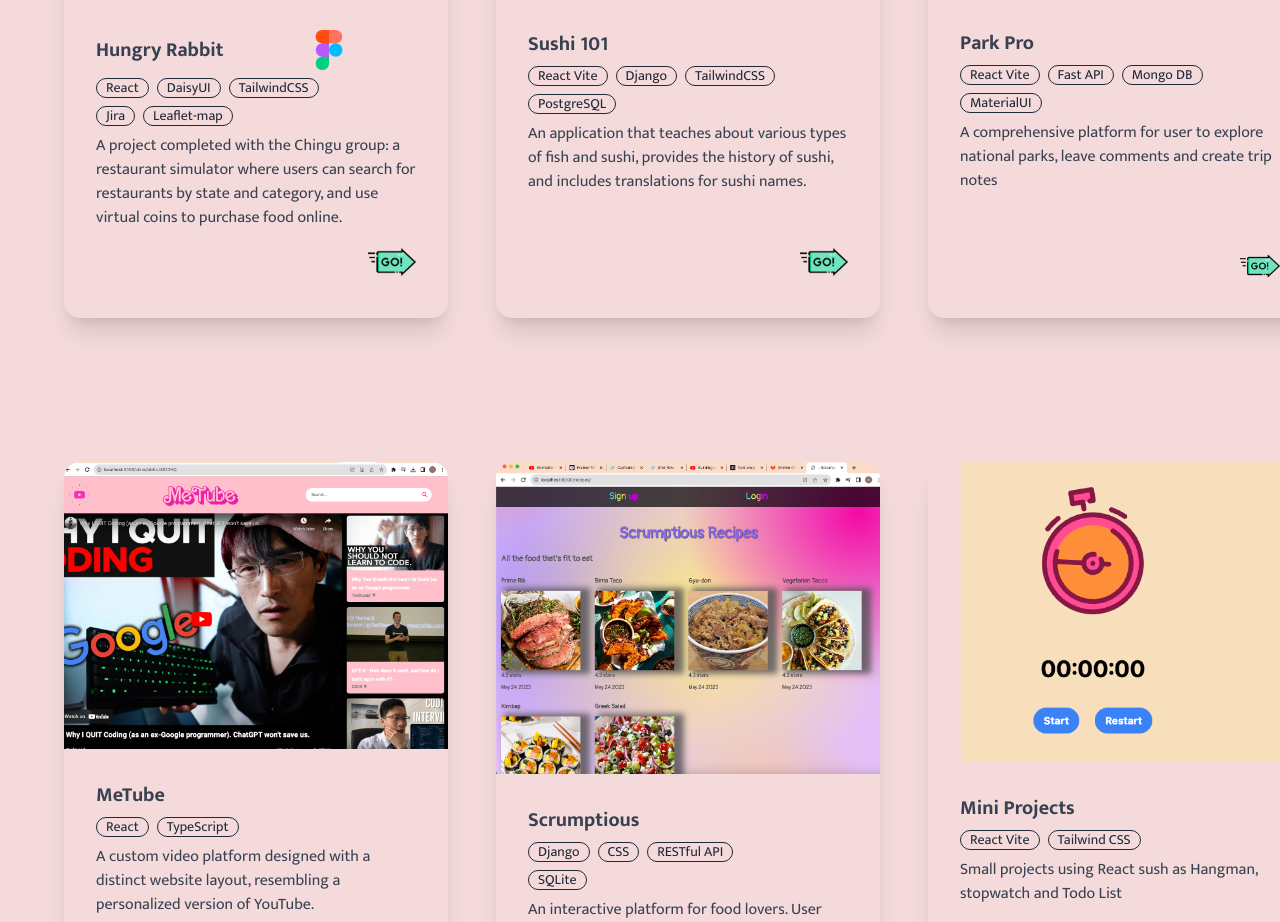
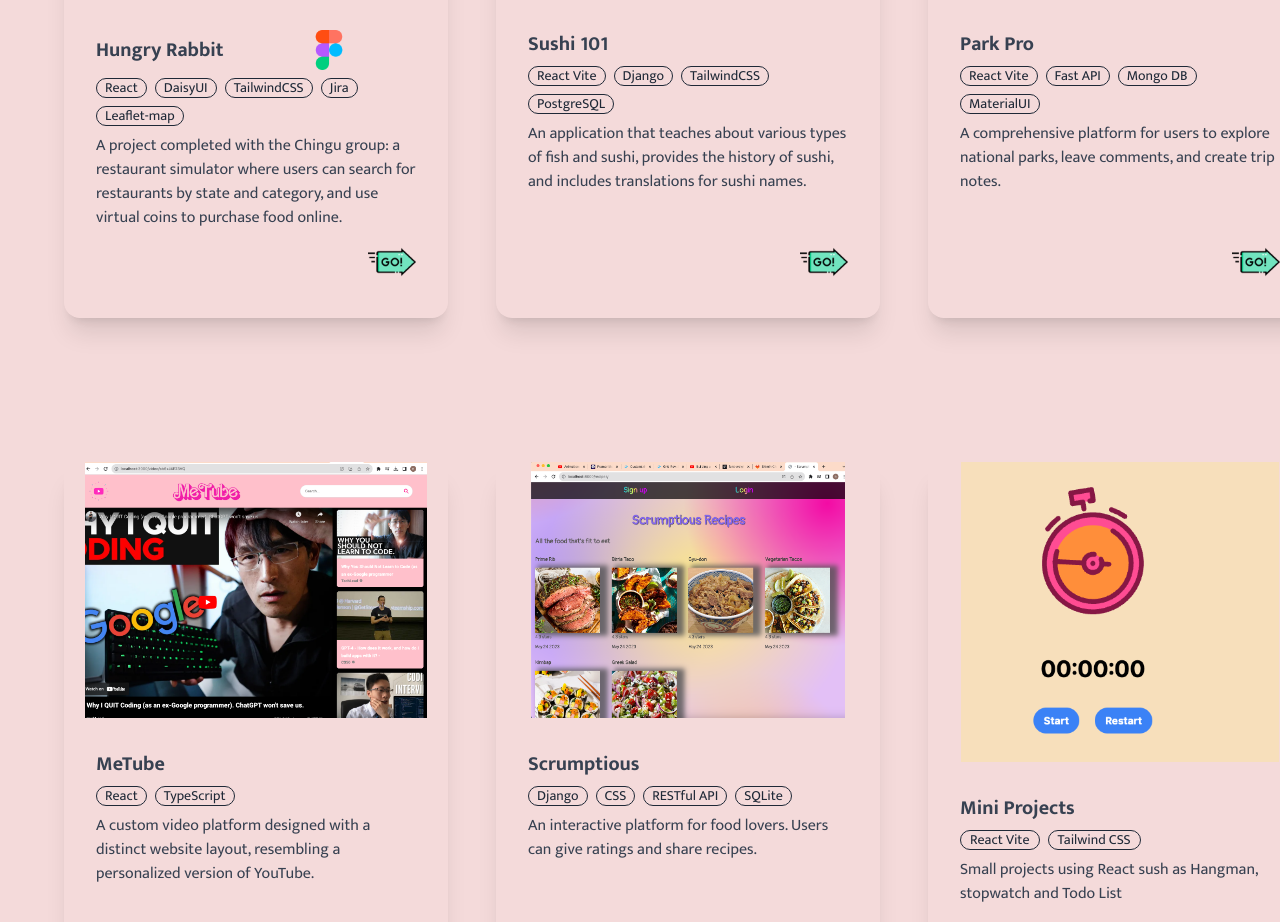
Before and after one commit to Natkuma01/portfolio, a React (Vite) app: page /projects in a window 1280 px wide. Shown: the part 474-1396 px from the top of the page. Built offline with nearby package versions, Linux system fonts and the light colour scheme.

Commit message:
used props for miniproject and regular project

```diff
--- a/src/components/About.jsx
+++ b/src/components/About.jsx
@@ -14,14 +14,14 @@ const About = () => {
         </div>
         <div className="flex-1 mt-16 lg:mt-0 lg:ml-16">
           <p className="text-3xl text-gray-700 font-extrabold text-center mb-5">
-            Hi, there
+            Hi there,
           </p>
           <p className="text-base text-gray-700 mb-4">
             I am dedicated to crafting efficient and user-friendly applications
             that solve real-world problems. Through my experience from Hack
             Reactor, I have gained expertise in various programming languages,
             frameworks, and technologies. From front-end development using HTML,
-            CSS, React to back-end development with Python, JavaScript and SQL.
+            CSS, and React to back-end development with Python, JavaScript and SQL,
             I have a diverse skill set that allows me to tackle complex projects
             from end to end.
           </p>
--- /dev/null
+++ b/src/components/ProjectCard.jsx
@@ -0,0 +1,46 @@
+import React from "react";
+import go from "../../assets/project/go.png";
+
+
+const ProjectCard = ({ image, title, description, badges, link, figmaLink }) => {
+  return (
+    <div className="card w-96 shadow-xl m-16">
+      <figure>
+        <img className="h-64" src={image} alt={`${title}_thumbnail`} />
+      </figure>
+      <div className="card-body">
+        <div className="flex flex-row">
+          <h2 className="card-title basis-2/3 text-gray-700 font-bold">{title}</h2>
+          {figmaLink && (
+            <a
+              href={figmaLink}
+              target="_blank"
+              rel="noopener noreferrer"
+            >
+              <img className="h-10" src={figmaLink} alt="figma_link" />
+            </a>
+          )}
+        </div>
+        <div className="flex flex-wrap gap-2">
+          {badges.map((badge, index) => (
+            <div key={index} className="badge badge-outline badge-md px-2 py-1 text-sm truncate">
+              {badge}
+            </div>
+          ))}
+        </div>
+        <p className="text-gray-700">{description}</p>
+        <div className="card-actions justify-end">
+          <a
+            href={link}
+            target="_blank"
+            rel="noopener noreferrer"
+          >
+            <img className="h-12" src={go} alt="go_link" />
+          </a>
+        </div>
+      </div>
+    </div>
+  );
+};
+
+export default ProjectCard;
--- a/src/components/Projects.jsx
+++ b/src/components/Projects.jsx
@@ -1,5 +1,5 @@
 import React from "react";
-import { Link } from "react-router-dom";
+import { Link } from 'react-router-dom'
 import hungry from "../../assets/project/hungry.png";
 import go from "../../assets/project/go.png";
 import parkpro from "../../assets/project/parkpro02.png";
@@ -8,180 +8,65 @@ import scrumptious from "../../assets/project/scrumptious.png";
 import sushi from "../../assets/project/sushi.png";
 import figma from "../../assets/project/figma.png";
 import stopwatch from "../../assets/project/stopwatch.png";
+import ProjectCard from "./ProjectCard";
 
 const Projects = () => {
+  const projectData = [
+    {
+      image: hungry,
+      title: "Hungry Rabbit",
+      description: "A project completed with the Chingu group: a restaurant simulator where users can search for restaurants by state and category, and use virtual coins to purchase food online.",
+      badges: ["React", "DaisyUI", "TailwindCSS", "Jira", "Leaflet-map"],
+      link: "https://hungry-rabbit.onrender.com",
+      figmaLink: figma
+    },
+    {
+      image: sushi,
+      title: "Sushi 101",
+      description: "An application that teaches about various types of fish and sushi, provides the history of sushi, and includes translations for sushi names.",
+      badges: ["React Vite", "Django", "TailwindCSS", "PostgreSQL"],
+      link: "https://github.com/Natkuma01/sushi_guide",
+    },
+    {
+      image: parkpro,
+      title: "Park Pro",
+      description: "A comprehensive platform for users to explore national parks, leave comments, and create trip notes.",
+      badges: ["React Vite", "Fast API", "Mongo DB", "MaterialUI"],
+      link: "https://gitlab.com/parkpro/parkpro"
+    },
+    {
+      image: meTube,
+      title: "MeTube",
+      description: "A custom video platform designed with a distinct website layout, resembling a personalized version of YouTube.",
+      badges: ["React", "TypeScript"],
+      link: "https://natkuma01.github.io/MeTube/"
+    },
+    {
+      image: scrumptious,
+      title: "Scrumptious",
+      description: "An interactive platform for food lovers. Users can give ratings and share recipes.",
+      badges: ["Django", "CSS", "RESTful API", "SQLite"],
+      link: "https://natkuma.pythonanywhere.com/recipes/"
+    }
+  ];
+
   return (
-    <>
     <div className="bg-primary h-[2000px]">
       <p className="text-gray-700 font-extrabold text-5xl flex justify-center mt-10">
         Projects
       </p>
       <div className="grid grid-cols-1 sm:grid-cols-2 lg:grid-cols-3 gap-4">
-          {/* hungry rabbit */}
-          <div className="card w-96 shadow-xl m-16">
-            <figure>
-              <img
-                className="h-64"
-                src={hungry}
-                alt="hungry_rabbit_thumbnail"
+        {projectData.map((project, index) => (
+          <ProjectCard
+            key={index}
+            image={project.image}
+            title={project.title}
+            description={project.description}
+            badges={project.badges}
+            link={project.link}
+            figmaLink={project.figmaLink}
           />
-            </figure>
-            <div className="card-body">
-              <div className="flex flex-row">
-                <h2 className="card-title basis-2/3 text-gray-700 font-bold">
-                  Hungry Rabbit
-                </h2>
-                <a
-                  href="https://www.figma.com/design/ouC7NcFiD1pBfa2UKNv71i/Hungry-Rabbit?node-id=166-2&t=xa2ch0z9rIDLgazy-0"
-                  target="_blank"
-                  rel="noopener noreferrer"
-                >
-                  <img className="h-10" src={figma} />
-                </a>
-              </div>
-              <div className="inline-flex space-x-2">
-                <div className="badge badge-outline">React</div>
-                <div className="badge badge-outline">DaisyUI</div>
-                <div className="badge badge-outline">TailwindCSS</div>
-              </div>
-              <div className="inline-flex space-x-2">
-                <div className="badge badge-outline">Jira</div>
-                <div className="badge badge-outline">Leaflet-map</div>
-              </div>
-
-              <p className="text-gray-700">
-                A project completed with the Chingu group: a restaurant
-                simulator where users can search for restaurants by state and
-                category, and use virtual coins to purchase food online.
-              </p>
-              <div className="card-actions justify-end">
-                <a
-                  href="https://hungry-rabbit.onrender.com"
-                  target="_blank"
-                  rel="noopener noreferrer"
-                >
-                  <img className="h-12" src={go} />
-                </a>
-              </div>
-            </div>
-          </div>
-          {/* sushi 101 */}
-          <div className="card w-96 shadow-xl m-16">
-            <figure>
-              <img className="h-64" src={sushi} alt="sushi_thumbnail" />
-            </figure>
-            <div className="card-body">
-              <h2 className="card-title text-gray-700 font-bold">Sushi 101</h2>
-              <div className="inline-flex space-x-2">
-                <div className="badge badge-outline">React Vite</div>
-                <div className="badge badge-outline">Django</div>
-                <div className="badge badge-outline">TailwindCSS</div>
-              </div>
-              <div className="badge badge-outline">PostgreSQL</div>
-
-              <p className="text-gray-700">
-                An application that teaches about various types of fish and
-                sushi, provides the history of sushi, and includes translations
-                for sushi names.
-              </p>
-              <div className="card-actions justify-end">
-                <a
-                  href="https://hungry-rabbit.onrender.com"
-                  target="_blank"
-                  rel="noopener noreferrer"
-                >
-                  <img className="h-12" src={go} />
-                </a>
-              </div>
-            </div>
-          </div>
-          {/* parkpro */}
-          <div className="card w-96 shadow-xl m-16">
-            <figure>
-              <img src={parkpro} alt="parkpro_thumbnail" />
-            </figure>
-            <div className="card-body">
-              <h2 className="card-title text-gray-700 font-bold">Park Pro</h2>
-              <div className="inline-flex space-x-2">
-                <div className="badge badge-outline">React Vite</div>
-                <div className="badge badge-outline">Fast API</div>
-                <div className="badge badge-outline">Mongo DB</div>
-              </div>
-              <div className="badge badge-outline">MaterialUI</div>
-
-              <p className="text-gray-700">
-                A comprehensive platform for user to explore national parks,
-                leave comments and create trip notes
-              </p>
-              <div className="card-actions justify-end">
-                <a
-                  href="https://gitlab.com/parkpro/parkpro"
-                  target="_blank"
-                  rel="noopener noreferrer"
-                >
-                  <img className="h-10" src={go} />
-                </a>
-              </div>
-            </div>
-          </div>
-          {/* Metube */}
-          <div className="card w-96 shadow-xl m-16">
-            <figure>
-              <img src={meTube} alt="meTube_thumbnail" />
-            </figure>
-            <div className="card-body">
-              <h2 className="card-title text-gray-700 font-bold">MeTube</h2>
-              <div className="inline-flex space-x-2">
-                <div className="badge badge-outline">React</div>
-                <div className="badge badge-outline">TypeScript</div>
-              </div>
-              <p className="text-gray-700">
-                A custom video platform designed with a distinct website layout,
-                resembling a personalized version of YouTube.
-              </p>
-              <div className="card-actions justify-end">
-                <a
-                  href="https://natkuma01.github.io/MeTube/"
-                  target="_blank"
-                  rel="noopener noreferrer"
-                >
-                  <img className="h-12" src={go} />
-                </a>
-              </div>
-            </div>
-          </div>
-          {/* scrumptious */}
-          <div className="card w-96 shadow-xl m-16">
-            <figure>
-              <img src={scrumptious} alt="scrumptious_thumbnail" />
-            </figure>
-            <div className="card-body">
-              <h2 className="card-title text-gray-700 font-bold">
-                Scrumptious
-              </h2>
-              <div className="inline-flex space-x-2">
-                <div className="badge badge-outline">Django</div>
-                <div className="badge badge-outline">CSS</div>
-                <div className="badge badge-outline">RESTful API</div>
-              </div>
-              <div className="badge badge-outline">SQLite</div>
-
-              <p className="text-gray-700">
-                An interactive platform for food lovers. User can give ratings
-                and recipe sharing options
-              </p>
-              <div className="card-actions justify-end">
-                <a
-                  href="https://natkuma.pythonanywhere.com/recipes/"
-                  target="_blank"
-                  rel="noopener noreferrer"
-                >
-                  <img className="h-12" src={go} />
-                </a>
-              </div>
-            </div>
-          </div>
-          {/* mini project */}
+        ))}
         <div className="card w-96 shadow-xl m-16">
             <figure>
               <img
@@ -210,8 +95,9 @@ const Projects = () => {
             </div>
           </div>
       </div>
+
     </div>
-    </>
   );
 };
+
 export default Projects;
```
Also changed, not shown: src/components/MiniProject.jsx (+27 -79 lines), src/components/MiniProjectCard.jsx (added, +33 -0 lines). Lines whose indentation alone changed are shown as unchanged.
